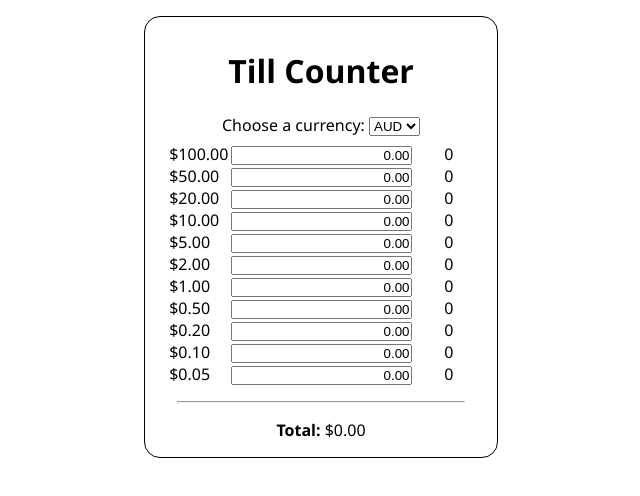
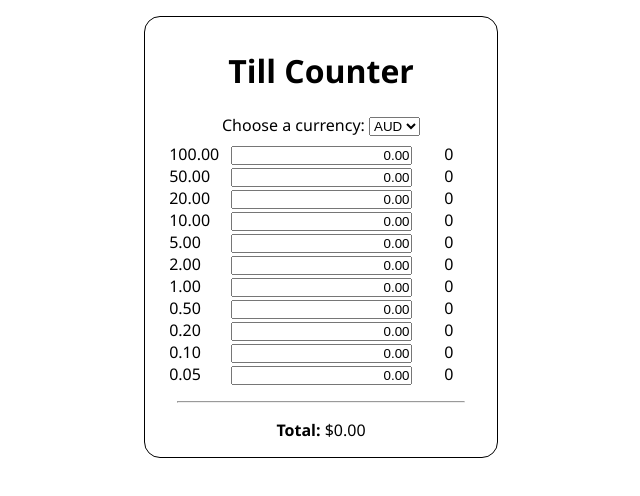
Before and after one commit to morgandival/till-counter, a React (Create React App) app: page / in a window 1280 px wide. Shown: the top 496 px of the page, without its empty margins (319-959 px from the left). Built offline with nearby package versions, Linux system fonts and the light colour scheme.

Commit message:
Added currency symbol to props

```diff
--- a/src/components/Denomination.tsx
+++ b/src/components/Denomination.tsx
@@ -1,6 +1,7 @@
 import React, { ChangeEventHandler, FocusEventHandler } from 'react';
 
 type Props = {
+  symbol: string;
   denomination: number;
   regex: string;
   count: number;
@@ -11,7 +12,10 @@ type Props = {
 function Denomination(props: Props): JSX.Element {
   return (
     <div className="denomination">
-      <label className="denom-label">${props.denomination.toFixed(2)}</label>
+      <label className="denom-label">
+        {props.symbol}
+        {props.denomination.toFixed(2)}
+      </label>
       <input
         id={'denom-' + props.denomination}
         type="text"
```
